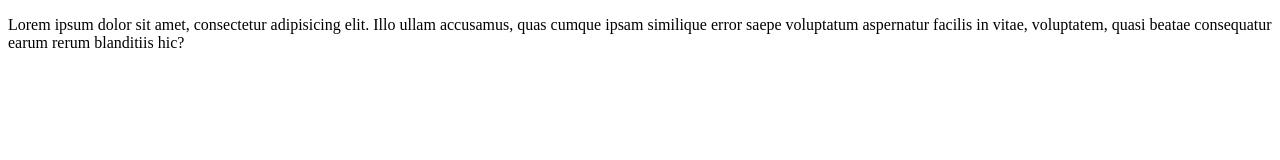
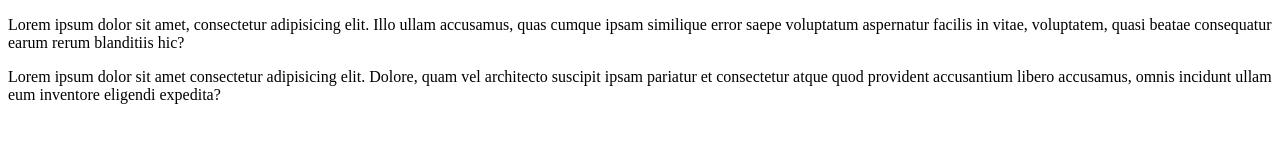
Before and after one commit to Anjali-1705/GIT-BASIC, a plain HTML site: page index.html in a window 1280 px wide. Drawn offline with Linux system fonts and the light colour scheme.

Commit message:
New line Added

```diff
--- a/index.html
+++ b/index.html
@@ -10,5 +10,9 @@
     <p>
         Lorem ipsum dolor sit amet, consectetur adipisicing elit. Illo ullam accusamus, quas cumque ipsam similique error saepe voluptatum aspernatur facilis in vitae, voluptatem, quasi beatae consequatur earum rerum blanditiis hic?
     </p>
+
+    <p>
+        Lorem ipsum dolor sit amet consectetur adipisicing elit. Dolore, quam vel architecto suscipit ipsam pariatur et consectetur atque quod provident accusantium libero accusamus, omnis incidunt ullam eum inventore eligendi expedita?
+    </p>
 </body>
 </html>
```
